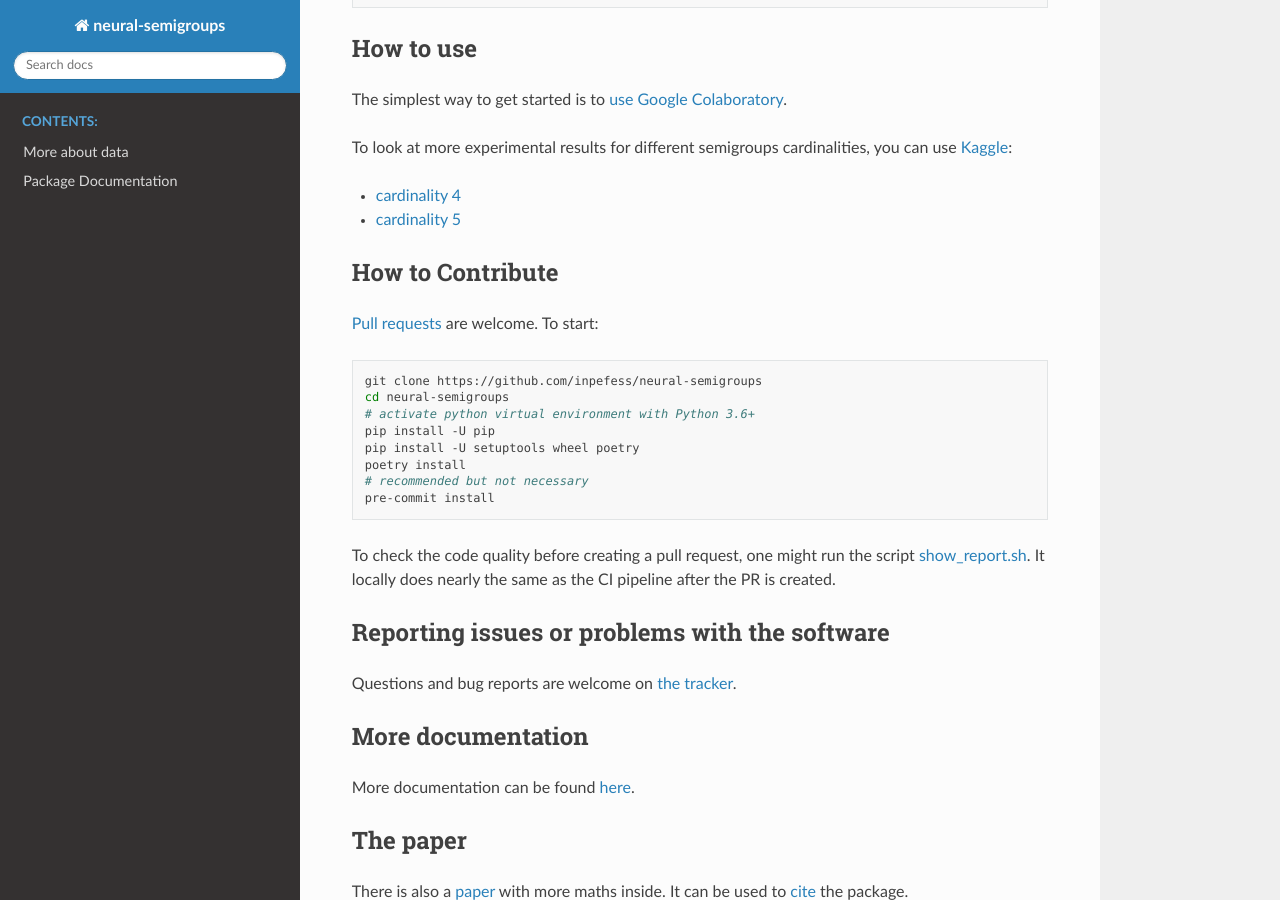
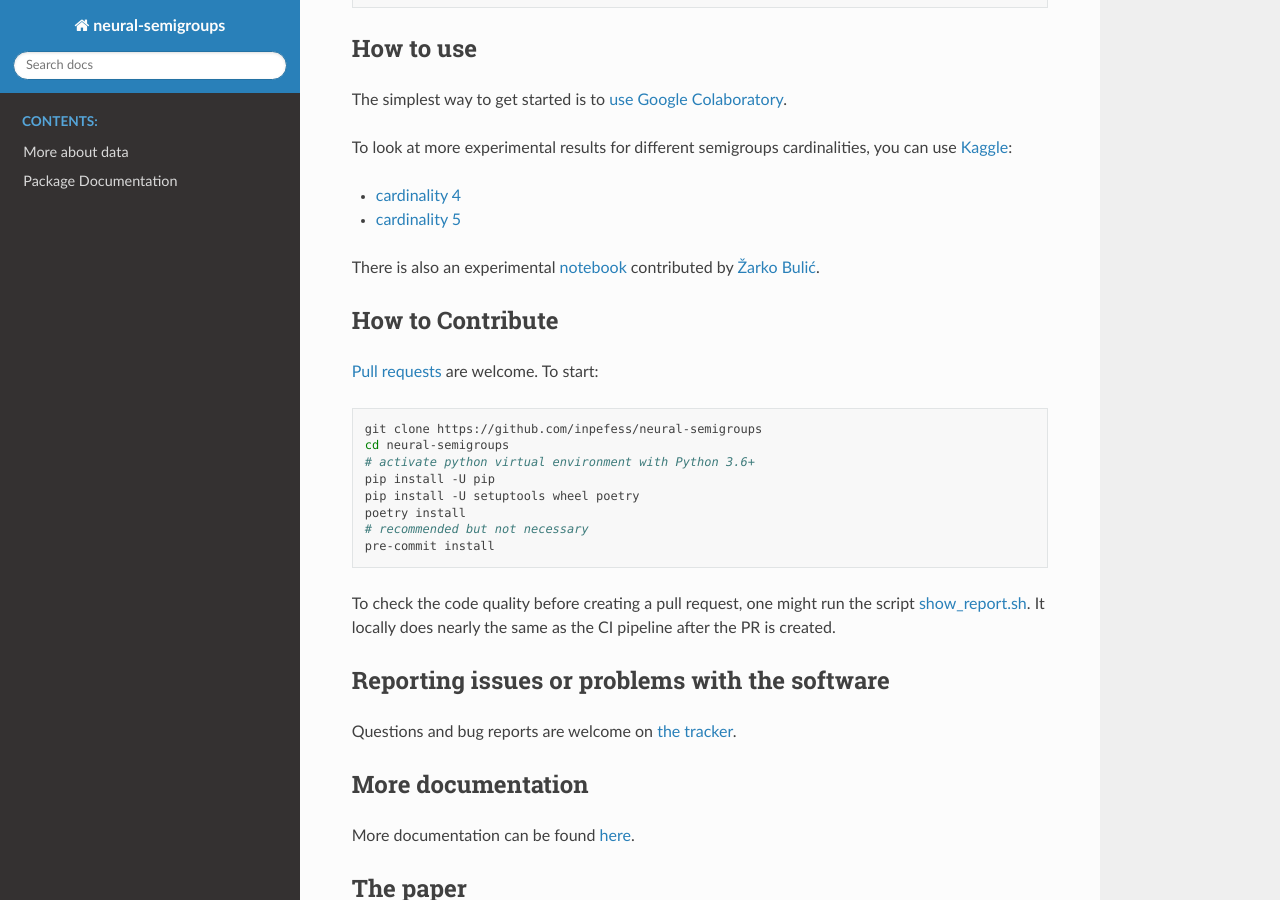
Before and after one commit to inpefess/neural-semigroups, a Sphinx documentation site: the page built from doc/source/index.rst, in a window 1280 px wide and 900 px high, scrolled down 764 px. Built offline with Sphinx 7.4.7 and the Read the Docs theme 2.0.0, drawn with Linux system fonts in a browser that asks for light colours.

Commit message:
update docs

```diff
--- a/doc/source/index.rst
+++ b/doc/source/index.rst
@@ -52,6 +52,10 @@ cardinalities, you can use `Kaggle <https://kaggle.com>`__:
    4 <https://www.kaggle.com/inpefess/neural-semigroups-dae-dim-4>`__
 -  `cardinality
    5 <https://www.kaggle.com/inpefess/neural-semigroups-dae-dim-5>`__
+
+There is also an experimental
+`notebook <https://github.com/inpefess/neural-semigroups/blob/master/examples/ExperimentNotebook.ipynb>`__
+contributed by `Žarko Bulić <https://github.com/zarebulic>`__.
 
 How to Contribute
 =================
```
Also changed, not shown: README.md (+2 -0 lines).
